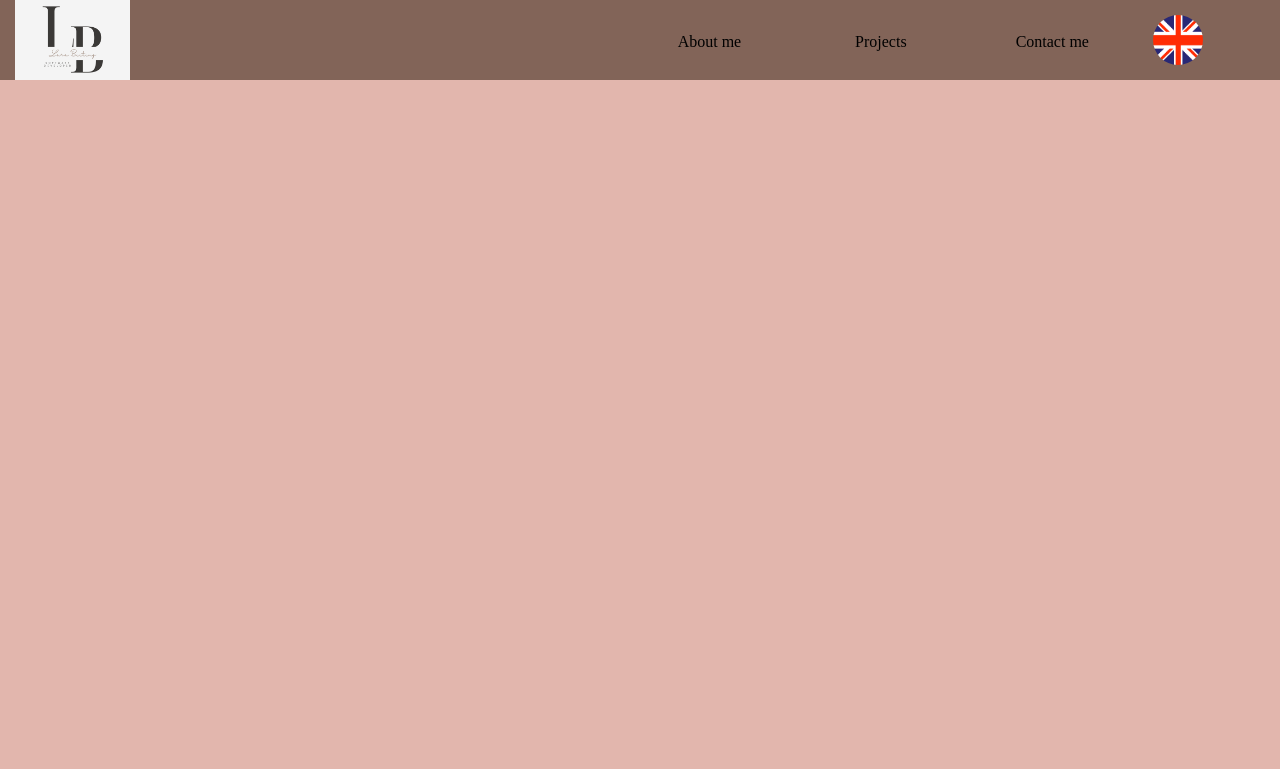
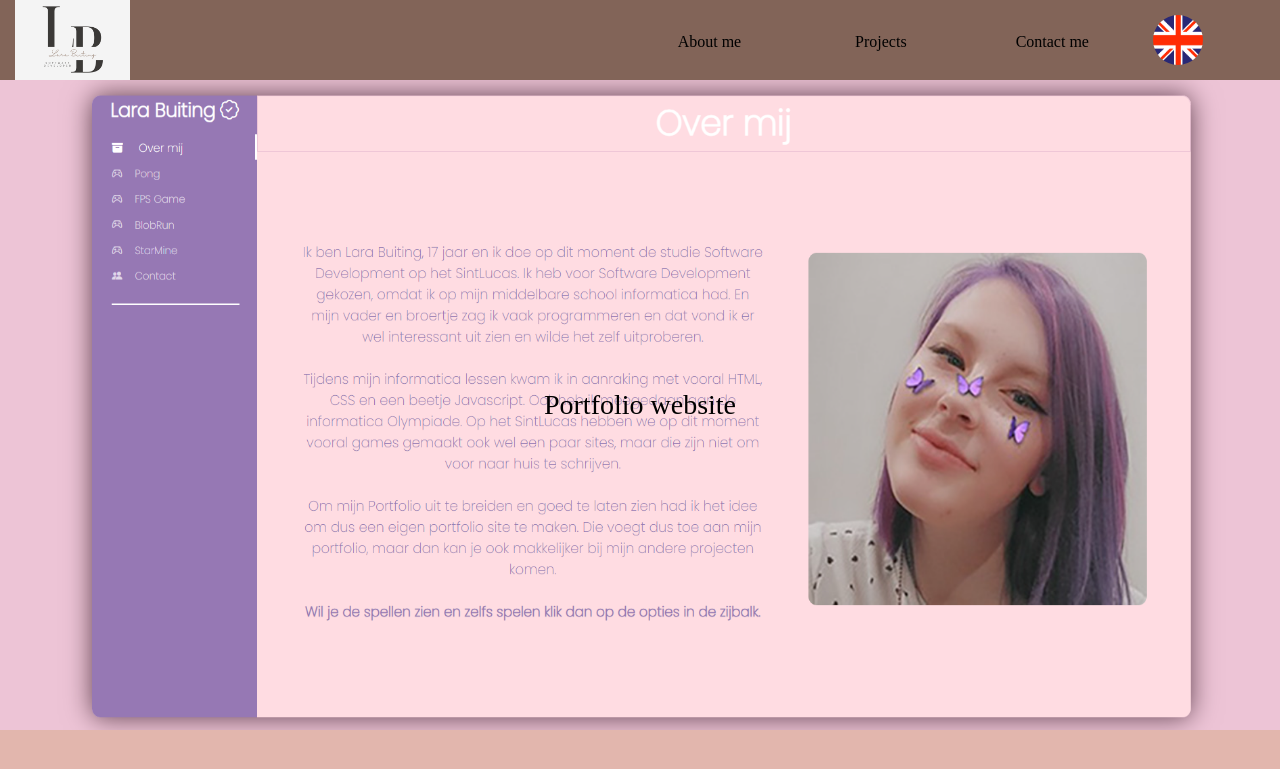
Before and after one commit to LaraBuiting/LaraBuiting.github.io, a plain HTML site: page portfoliosite.html in a window 1280 px wide. Drawn offline with nearby package versions, Linux system fonts and the light colour scheme.

Commit message:
added grid stuff for portfolio site

```diff
--- a/CSS/stylesheet.css
+++ b/CSS/stylesheet.css
@@ -242,7 +242,7 @@ a:active {
         margin: 2%;
     }
 
-/*project page*/
+/*Blobrun page*/
 
     #blobrunContainer{
         display: grid;
@@ -352,4 +352,29 @@ a:active {
         position: absolute;
     }
 
-/*  */
+
+
+/* Portfoliosite */
+
+    #portfolioContainer{
+        display: grid;
+        height: 100vh;
+        grid-template-columns: 1fr 1fr 1fr 1fr 1fr;
+        grid-template-rows: 1fr 1fr 1fr 1fr 1fr 1fr 1fr 1fr 1fr 1fr 1fr 1fr 1fr 1fr;
+        grid-template-areas:
+                    "portfolioFullImg portfolioFullImg portfolioFullImg portfolioFullImg portfolioFullImg"
+                    ". . portfolioHeader . ."
+                    ". portfolioMainText portfolioMainText portfolioMainText ."
+                    ". . portfolioSubText portfolioSubText portfolioSubText"
+                    ". portfolioProgramImg portfolioProgramImg2 portfolioProgramImg3 ."
+                    ". . portfolioHeader2 . ."
+                    "portfolioSubText2 portfolioSubText2 portfolioSubText2 . ."
+                    ". portfolioimg portfolioimg portfolioimg ."
+                    ". . portfolioSubText3 portfolioSubText3 portfolioSubText3"
+                    ". portfolioimg2 portfolioimg2 portfolioimg2 ."
+                    ". . portfolioHeader3 . ."
+                    ". . portfolioimg3 portfolioimg3 portfolioimg3"
+                    "portfolioimg4 portfolioimg4 portfolioimg4 . ."
+                    ". . portfolioimg5 portfolioimg5 portfolioimg5"
+                    "portfolioimg6 portfolioimg6 portfolioimg6 . ."
+    }
--- a/portfoliosite.html
+++ b/portfoliosite.html
@@ -36,5 +36,61 @@
         </div>
     </div>
 
+    <div id="portfolioContainer">
+        <div id="portfolioFullImg" class="projectMainScreen">
+            <img src="Images/portfoliositeMainImg.png" alt="image of my first try at portfolio site" class="projectMainImg">
+            <a class="projectTitleText">
+                Portfolio website
+            </a>
+        </div>
+        <div id="portfolioHeader">
+
+        </div>
+        <div id="portfolioMainText">
+
+        </div>
+        <div id="portfolioSubText">
+
+        </div>
+        <div id="portfolioProgramImg">
+
+        </div>
+        <div id="portfolioProgramImg2">
+
+        </div>
+        <div id="portfolioProgramImg3">
+
+        </div>
+        <div id="portfolioHeader2">
+
+        </div>
+        <div id="portfolioSubText2">
+
+        </div>
+        <div id="portfolioimg">
+
+        </div>
+        <div id="portfolioSubText3">
+
+        </div>
+        <div id="portfolioimg2">
+
+        </div>
+        <div id="portfolioHeader3">
+
+        </div>
+        <div id="portfolioimg3">
+
+        </div>
+        <div id="portfolioimg4">
+
+        </div>
+        <div id="portfolioimg5">
+
+        </div>
+        <div id="portfolioimg6">
+
+        </div>
+    </div>
 </body>
 </html>
```
Also changed, not shown: Images/portfoliositeMainImg.png (added).
